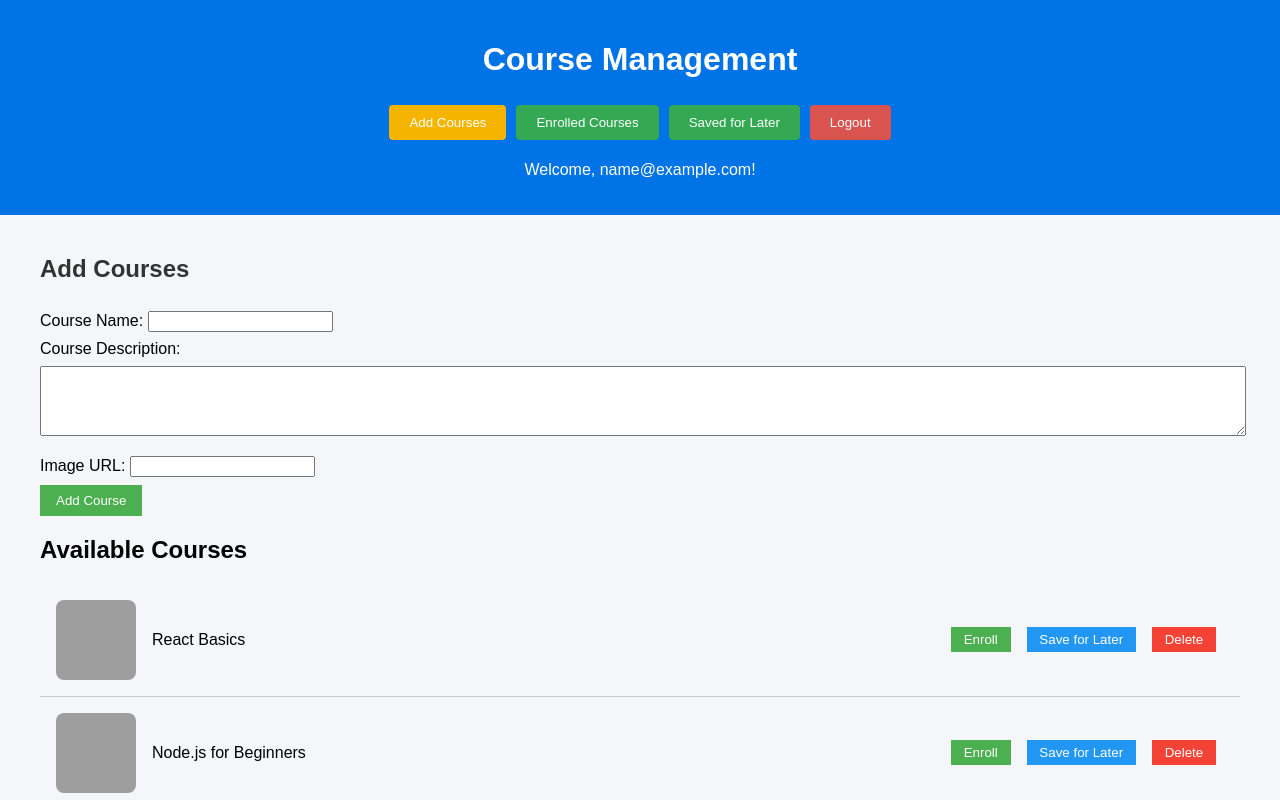
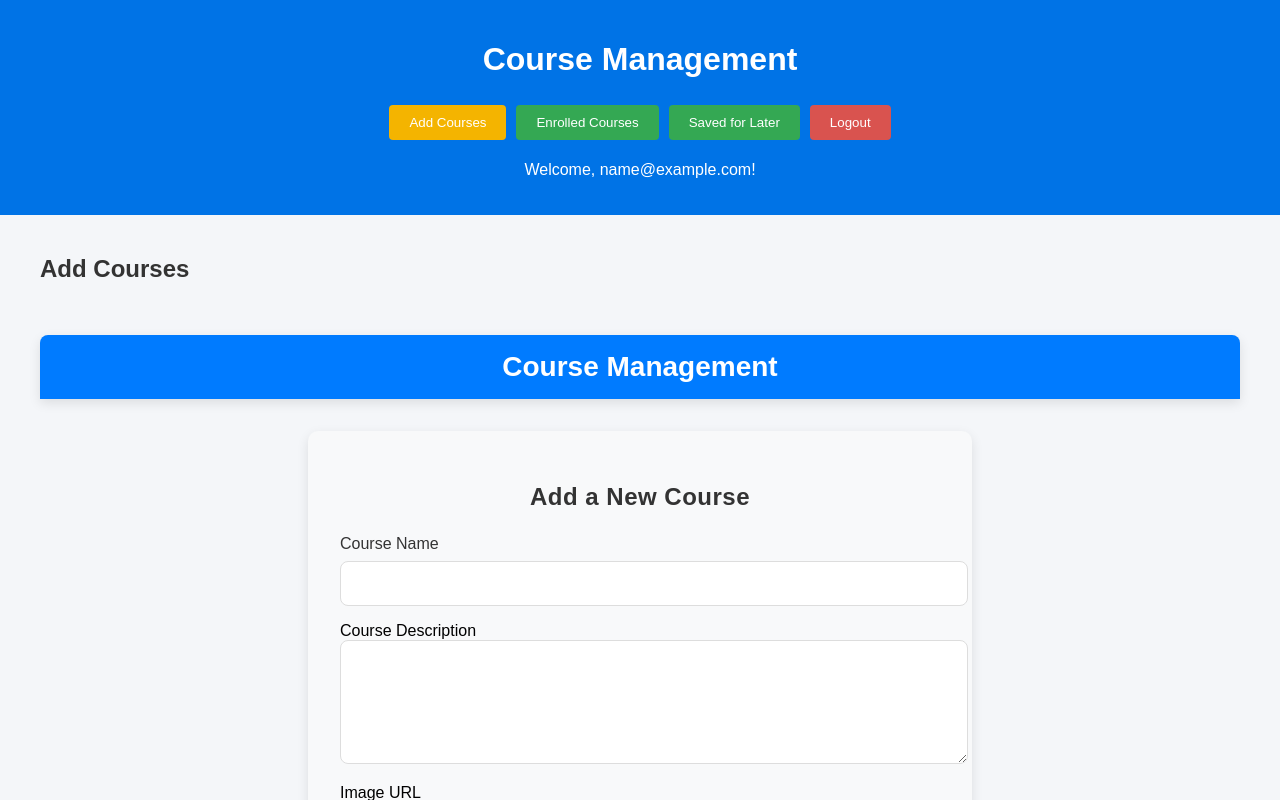
Before and after one commit to vaibhavihr/course-management, a React (Create React App) app: page / in a window 1280 px wide. Both pictures are taken after typing "name@example.com", "Sample123" into the empty fields and a click on the button "Login". Shown: the top 800 px of the page. Built offline with nearby package versions, Linux system fonts and the light colour scheme; grey boxes are pictures that could not be loaded.

Commit message:
CourseForm.js

```diff
--- a/src/components/CourseForm.js
+++ b/src/components/CourseForm.js
@@ -14,40 +14,143 @@ const CourseForm = ({ addCourse }) => {
   };
 
   return (
-    <form onSubmit={handleSubmit} style={{ marginTop: "1rem" }}>
-      <div>
-        <label>Course Name: </label>
+    <div
+      style={{
+        fontFamily: "Arial, sans-serif",
+        backgroundColor: "#f4f6f9",
+        padding: "2rem",
+        display: "flex",
+        flexDirection: "column",
+        alignItems: "center",
+      }}
+    >
+      {/* Dashboard Header */}
+      <div
+        style={{
+          backgroundColor: "#007bff",
+          color: "#fff",
+          width: "100%",
+          padding: "1rem 2rem",
+          borderRadius: "8px 8px 0 0",
+          boxShadow: "0 4px 12px rgba(0, 0, 0, 0.1)",
+          marginBottom: "2rem",
+          textAlign: "center",
+        }}
+      >
+        <h1 style={{ fontSize: "28px", margin: 0 }}>Course Management</h1>
+      </div>
+
+      {/* Dashboard Body */}
+      <div
+        style={{
+          padding: "2rem",
+          backgroundColor: "#f8f9fa", // Light background for the form container
+          borderRadius: "10px",
+          boxShadow: "0 4px 12px rgba(0, 0, 0, 0.1)",
+          width: "100%",
+          maxWidth: "600px",
+          margin: "auto",
+          transition: "all 0.3s ease",
+        }}
+      >
+        <h2
+          style={{
+            fontSize: "24px",
+            fontWeight: "600",
+            color: "#333",
+            textAlign: "center",
+            marginBottom: "1.5rem",
+            letterSpacing: "0.5px",
+          }}
+        >
+          Add a New Course
+        </h2>
+        <form onSubmit={handleSubmit}>
+          {/* Input fields for Course */}
+          <div style={{ marginBottom: "1rem" }}>
+            <label
+              style={{
+                fontSize: "16px",
+                fontWeight: "500",
+                color: "#333",
+                marginBottom: "0.5rem",
+                display: "block",
+              }}
+            >
+              Course Name
+            </label>
             <input
               type="text"
               value={name}
               onChange={(e) => setName(e.target.value)}
               required
-          style={{ margin: "0.5rem 0" }}
+              style={{
+                padding: "0.8rem",
+                width: "100%",
+                border: "1px solid #ddd",
+                borderRadius: "8px",
+                fontSize: "16px",
+                color: "#333",
+              }}
             />
           </div>
-      <div>
-        <label>Course Description: </label>
+          <div style={{ marginBottom: "1rem" }}>
+            <label style={{ fontSize: "16px", fontWeight: "500" }}>
+              Course Description
+            </label>
             <textarea
               value={description}
               onChange={(e) => setDescription(e.target.value)}
               required
-          style={{ margin: "0.5rem 0", width: "100%", height: "4rem" }}
+              style={{
+                padding: "0.8rem",
+                width: "100%",
+                height: "6rem",
+                border: "1px solid #ddd",
+                borderRadius: "8px",
+                fontSize: "16px",
+                color: "#333",
+              }}
             />
           </div>
-      <div>
-        <label>Image URL: </label>
+          <div style={{ marginBottom: "1.5rem" }}>
+            <label style={{ fontSize: "16px", fontWeight: "500" }}>
+              Image URL
+            </label>
             <input
               type="url"
               value={image}
               onChange={(e) => setImage(e.target.value)}
               required
-          style={{ margin: "0.5rem 0" }}
+              style={{
+                padding: "0.8rem",
+                width: "100%",
+                border: "1px solid #ddd",
+                borderRadius: "8px",
+                fontSize: "16px",
+                color: "#333",
+              }}
             />
           </div>
-      <button type="submit" style={{ backgroundColor: "#4CAF50", color: "#fff", border: "none", padding: "0.5rem 1rem" }}>
+          <button
+            type="submit"
+            style={{
+              backgroundColor: "#4CAF50",
+              color: "#fff",
+              border: "none",
+              padding: "0.8rem 2rem",
+              borderRadius: "8px",
+              fontSize: "16px",
+              fontWeight: "600",
+              cursor: "pointer",
+              width: "100%",
+            }}
+          >
             Add Course
           </button>
         </form>
+      </div>
+    </div>
   );
 };
 
```
Lines whose indentation alone changed are shown as unchanged.
